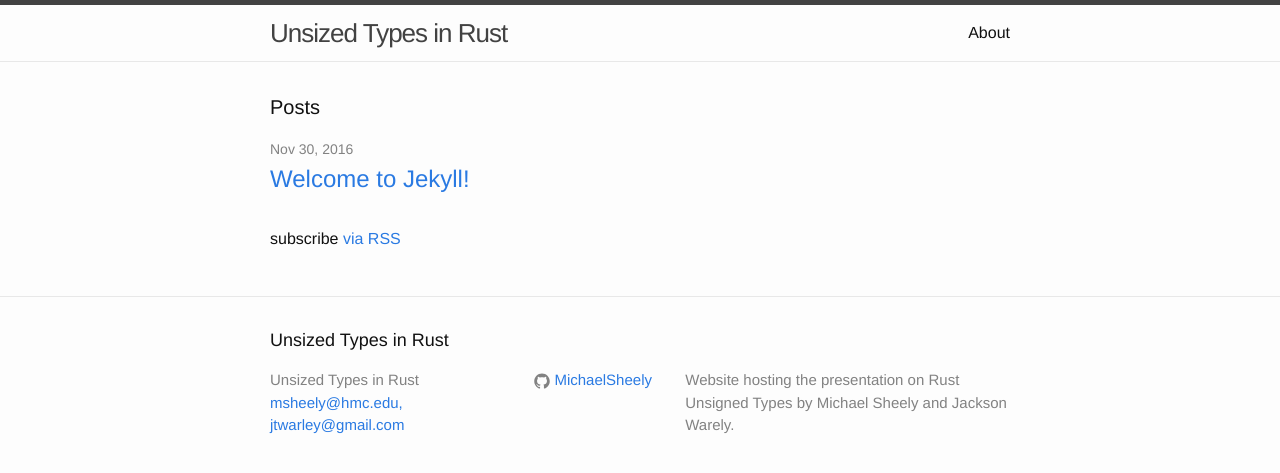
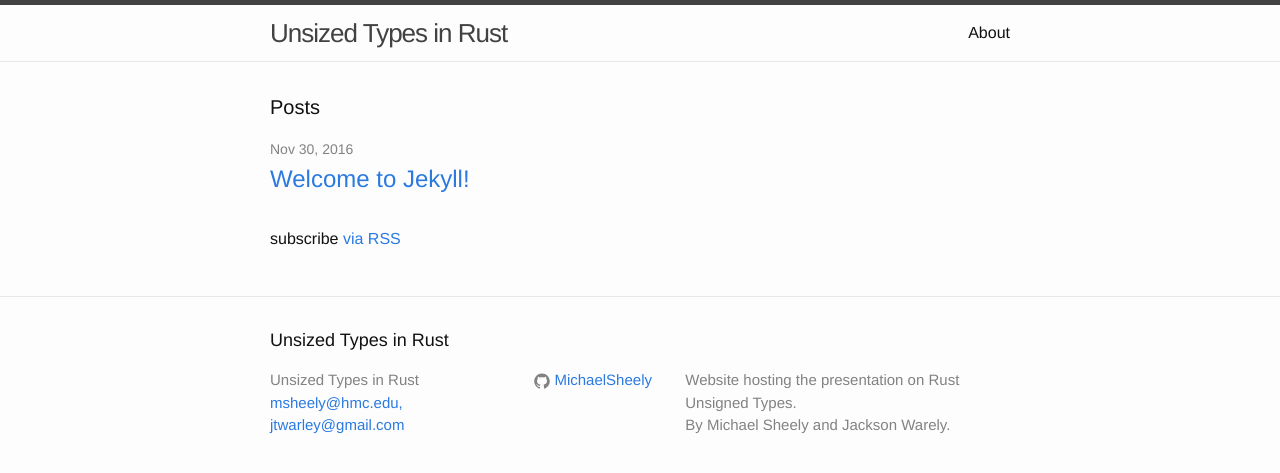
Before and after one commit to MichaelSheely/unsized-types-rust-presentation, a Jekyll site: the page built from docs/index.html, in a window 1280 px wide. Shown: the top 473 px of the page. Built offline with Jekyll 4.4.1, drawn with Linux system fonts in a browser that asks for light colours.

```diff
--- a/docs/_config.yml
+++ b/docs/_config.yml
@@ -2,8 +2,8 @@
 title: Unsized Types in Rust
 email: msheely@hmc.edu, jtwarley@gmail.com
 description: > # this means to ignore newlines until "baseurl:"
-  Website hosting the presentation on Rust Unsigned Types by
-  Michael Sheely and Jackson Warely.
+  Website hosting the presentation on Rust Unsigned Types. <br>
+  By Michael Sheely and Jackson Warely.
 baseurl: "" # the subpath of your site, e.g. /blog/
 #url: "http://yourdomain.com" # the base hostname & protocol for your site
 github_username: MichaelSheely
```
